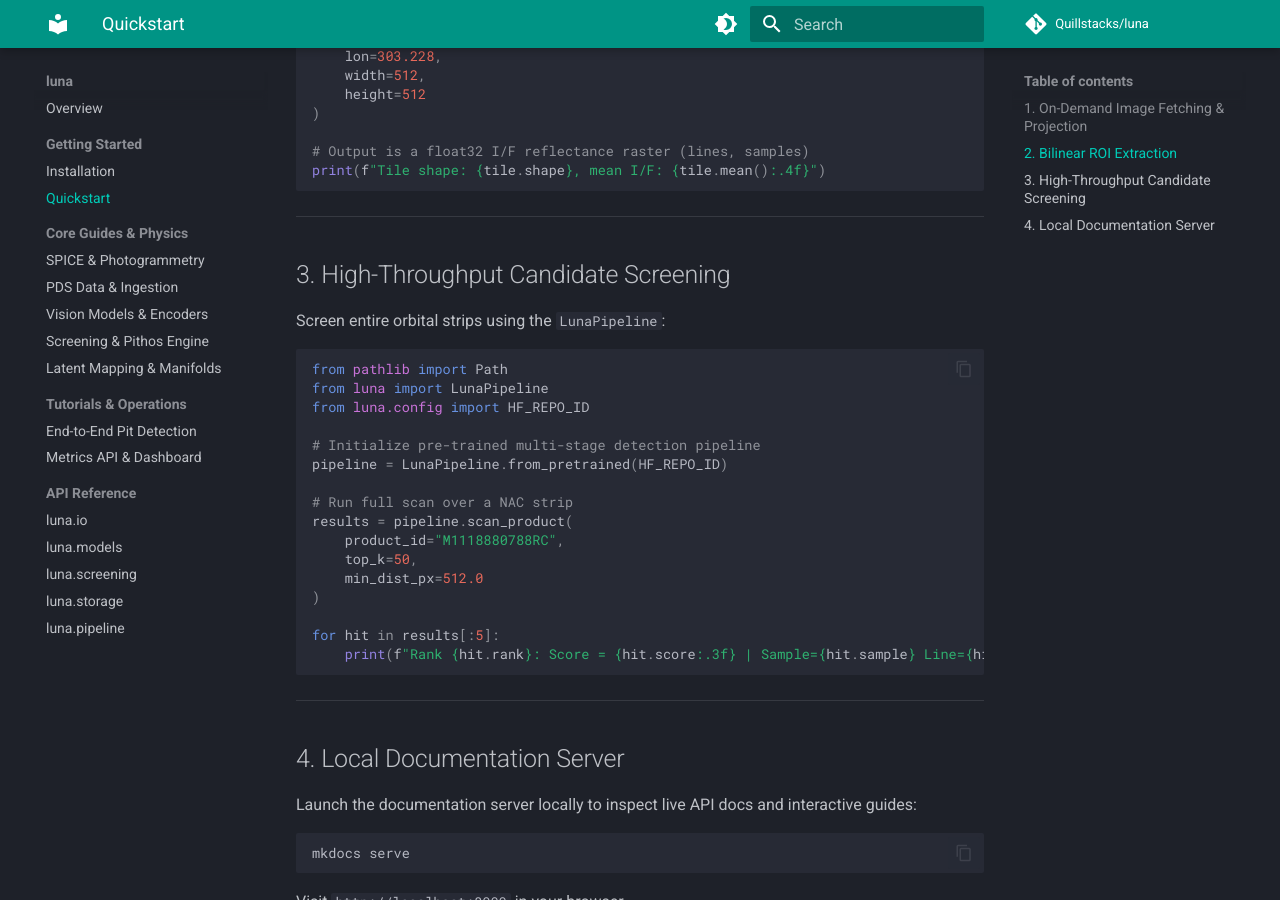
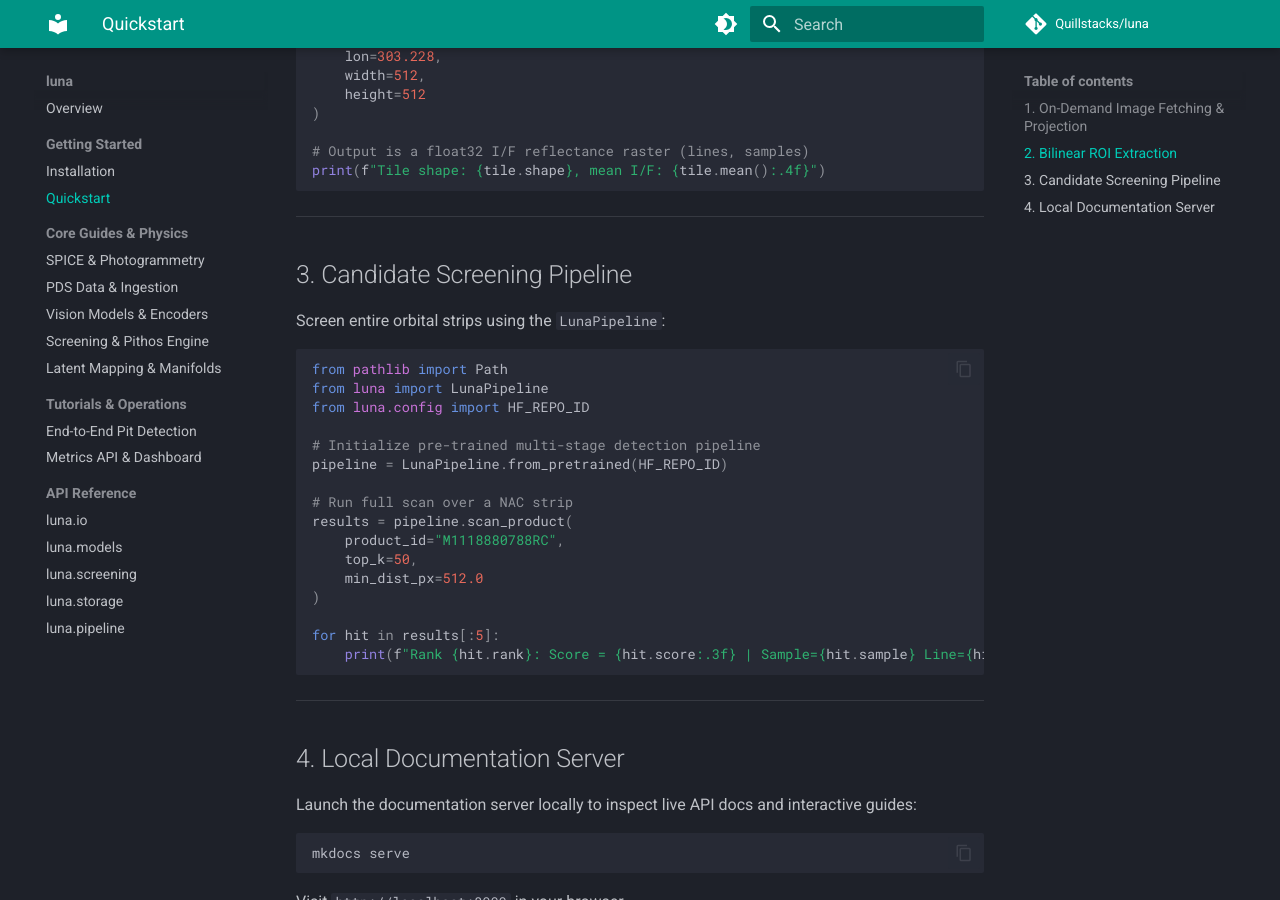
Before and after one commit to Quillstacks/luna, an MkDocs documentation site: the page built from docs/getting-started/quickstart.md, in a window 1280 px wide and 900 px high, scrolled down 1129 px. Built offline with MkDocs 1.6.1 and Material for MkDocs 9.7.7, drawn with Linux system fonts in a browser that asks for light colours; comment, search, counter and statistics services are not loaded.

Commit message:
docs: remove marketing buzzwords and align tone with technical documentation

```diff
--- a/docs/getting-started/quickstart.md
+++ b/docs/getting-started/quickstart.md
@@ -59,7 +59,7 @@
 
 ---
 
-## 3. High-Throughput Candidate Screening
+## 3. Candidate Screening Pipeline
 
 Screen entire orbital strips using the `LunaPipeline`:
 
--- a/docs/guide/pds-and-io.md
+++ b/docs/guide/pds-and-io.md
@@ -1,6 +1,6 @@
 # PDS Data Ingestion & I/O
 
-`luna.io` provides high-throughput, low-latency tools for indexing, downloading, and decoding LROC NAC products directly from the NASA Planetary Data System (PDS) archive.
+`luna.io` provides tools for indexing, downloading, and decoding LROC NAC products directly from the NASA Planetary Data System (PDS) archive.
 
 ---
 
```
Also changed, not shown: docs/getting-started/installation.md (+1 -1 lines), docs/guide/screening-and-pithos.md (+1 -1 lines), docs/index.md (+9 -9 lines).
